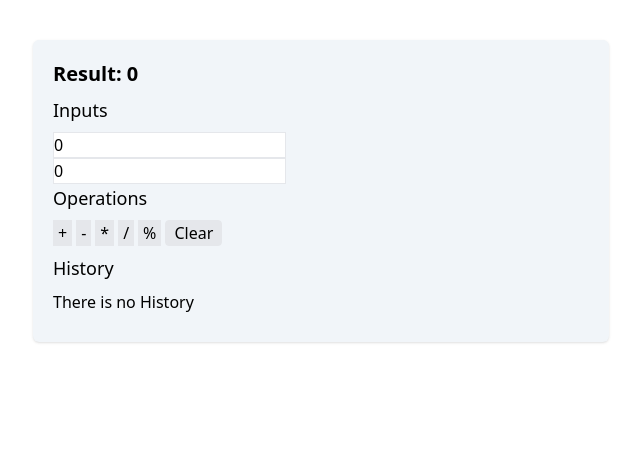
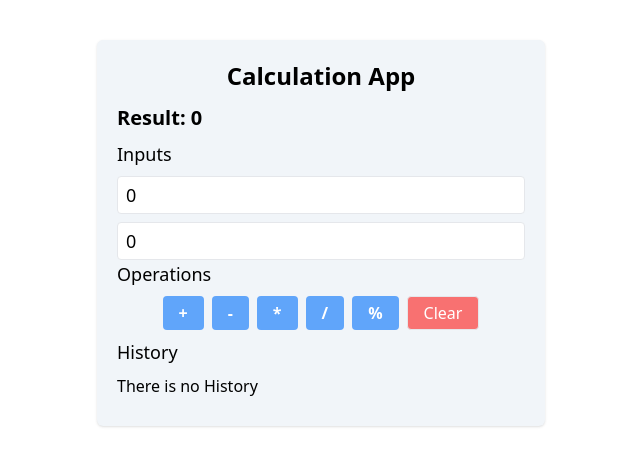
Before and after one commit to noyonalways/full-stack-army-course, a React (Vite) app in the folder frontend/react-demo/: page / in a window 1280 px wide. Shown: the top 466 px of the page, without its empty margins (319-959 px from the left). Built offline with nearby package versions, Linux system fonts and the light colour scheme.

Commit message:
feat: Convert calculation app into multiple component
- make component for operator button
- make component for history item
- make input field component

```diff
--- /dev/null
+++ b/frontend/react-demo/src/components/calculation-app/history-item/index.jsx
@@ -0,0 +1,56 @@
+import PropTypes from "prop-types";
+
+const HistoryItem = ({ historyItem, restoredHistory, handleRestoreBtn }) => {
+	return (
+		<li className="bg-slate-300 rounded p-2 space-y-1">
+			<div className="flex space-x-2">
+				<span className="font-medium">Operaiton:</span>
+				<div className="flex space-x-1">
+					<div className="flex items-center space-x-1">
+						<span>{historyItem.inputs.a}</span>
+						<span>{historyItem.operator}</span>
+						<span>{historyItem.inputs.b}</span>
+					</div>
+					<p className="flex space-x-1">
+						<span className="font-medium">Result:</span>
+						<span>{historyItem.result}</span>
+					</p>
+				</div>
+			</div>
+			<div className="flex items-center space-x-2">
+				<div className="space-x-2">
+					<span>{historyItem.date.toLocaleTimeString()}</span>
+					<span>{historyItem.date.toLocaleDateString()}</span>
+				</div>
+				<button
+					disabled={
+						restoredHistory !== null && restoredHistory.id === historyItem.id
+					}
+					onClick={() => handleRestoreBtn(historyItem)}
+					className={`px-3 bg-green-400 text-white rounded active:scale-95 disabled:bg-blue-400`}
+				>
+					Restore
+				</button>
+			</div>
+		</li>
+	);
+};
+
+HistoryItem.propTypes = {
+	historyItem: PropTypes.shape({
+		inputs: PropTypes.shape({
+			a: PropTypes.number.isRequired,
+			b: PropTypes.number.isRequired,
+		}).isRequired,
+		operator: PropTypes.string.isRequired,
+		result: PropTypes.number.isRequired,
+		date: PropTypes.instanceOf(Date).isRequired,
+		id: PropTypes.string.isRequired,
+	}).isRequired,
+	restoredHistory: PropTypes.shape({
+		id: PropTypes.string.isRequired,
+	}).isRequired,
+	handleRestoreBtn: PropTypes.func.isRequired,
+};
+
+export default HistoryItem;
--- a/frontend/react-demo/src/components/calculation-app/index.jsx
+++ b/frontend/react-demo/src/components/calculation-app/index.jsx
@@ -1,4 +1,7 @@
 import { useState } from "react";
+import OperatorButton from "./operator-button";
+import HistoryItem from "./history-item";
+import InputField from "./input-field";
 
 function* generateId() {
 	let id = 0;
@@ -21,6 +24,34 @@ const initialInputState = {
  * DONE: Render history
  * DONE: Restore the history
  */
+
+const operators = [
+	{
+		id: "001",
+		name: "Add",
+		symbol: "+",
+	},
+	{
+		id: "002",
+		name: "Minus",
+		symbol: "-",
+	},
+	{
+		id: "003",
+		name: "Multiply",
+		symbol: "*",
+	},
+	{
+		id: "004",
+		name: "Divide",
+		symbol: "/",
+	},
+	{
+		id: "005",
+		name: "Modulus",
+		symbol: "%",
+	},
+];
 
 const CalculationApp = () => {
 	const [inputState, setInputState] = useState({ ...initialInputState });
@@ -105,69 +136,44 @@ const CalculationApp = () => {
 	}; */
 
 	return (
-		<div className="max-w-xl mx-auto bg-slate-100 p-5 my-10 rounded-md shadow">
-			<h1 className="text-xl font-bold mb-2">Result: {result}</h1>
+		<div className="max-w-md mx-auto bg-slate-100 p-5 my-10 rounded-md shadow">
+			<h1 className="text-2xl font-bold text-center mb-3">Calculation App</h1>
+			<div>
+				<h1 className="text-xl font-semibold mb-2">Result: {result}</h1>
 				<div>
 					<p className="font-medium text-lg mb-2">Inputs</p>
-				<input
-					className="border block"
-					type="number"
+					<div className="space-y-2">
+						<InputField
+							type={"number"}
 							value={inputState.a}
-					name="a"
-					onChange={handleInputChange}
-					// onChange={handleFieldA}
-					// onChange={(e) => hangleInputFields("a", e.target.value)}
-					// onChange={(e) => hangleInputFields({ a: Number(e.target.value) })}
+							name={"a"}
+							handleInputChange={handleInputChange}
 						/>
-				<input
-					className="border block"
-					type="number"
+						<InputField
+							type={"number"}
 							value={inputState.b}
-					name="b"
-					onChange={handleInputChange}
-					// onChange={handleFieldB}
-					// onChange={(e) => hangleInputFields("b", e.target.value)}
-					// onChange={(e) => hangleInputFields({ b: Number(e.target.value) })}
+							name={"b"}
+							handleInputChange={handleInputChange}
 						/>
+					</div>
 				</div>
 				<div>
 					<p className="mb-2 text-lg font-medium">Operations</p>
+					<div className="space-x-2 flex justify-center">
+						{operators.map((operator) => (
+							<OperatorButton
+								handleArticmeticOps={handleArticmeticOps}
+								key={operator.id}
+								operator={operator}
+							/>
+						))}
 						<button
-					onClick={() => handleArticmeticOps("+")}
-					className="px-1 bg-gray-200 border mr-1 py-0"
-				>
-					+
-				</button>
-				<button
-					onClick={() => handleArticmeticOps("-")}
-					className="px-1 bg-gray-200 border mr-1 py-0"
-				>
-					-
-				</button>
-				<button
-					onClick={() => handleArticmeticOps("*")}
-					className="px-1 bg-gray-200 border mr-1 py-0"
-				>
-					*
-				</button>
-				<button
-					onClick={() => handleArticmeticOps("/")}
-					className="px-1 bg-gray-200 border mr-1 py-0"
-				>
-					/
-				</button>
-				<button
-					onClick={() => handleArticmeticOps("%")}
-					className="px-1 bg-gray-200 border mr-1 py-0"
-				>
-					%
-				</button>
-				<button
-					className="px-2 bg-gray-200 border mr-1 py-0 active:scale-95 rounded"
+							className="px-4 py-1 bg-red-400 hover:bg-red-500 text-white border active:scale-95 rounded"
 							onClick={handleClearOps}
 						>
 							Clear
 						</button>
+					</div>
 				</div>
 				<div>
 					<p className="my-2 text-lg font-medium">History</p>
@@ -176,44 +182,16 @@ const CalculationApp = () => {
 					) : (
 						<ul className="space-y-2">
 							{histories.map((historyItem) => (
-							<li
-								className="bg-slate-300 rounded p-2 space-y-1"
+								<HistoryItem
 									key={historyItem.id}
-							>
-								<div className="flex space-x-2">
-									<span className="font-medium">Operaiton:</span>
-									<div className="flex space-x-1">
-										<div className="flex items-center space-x-1">
-											<span>{historyItem.inputs.a}</span>
-											<span>{historyItem.operator}</span>
-											<span>{historyItem.inputs.b}</span>
-										</div>
-										<p className="flex space-x-1">
-											<span className="font-medium">Result:</span>
-											<span>{historyItem.result}</span>
-										</p>
-									</div>
-								</div>
-								<div className="flex items-center space-x-2">
-									<div className="space-x-2">
-										<span>{historyItem.date.toLocaleTimeString()}</span>
-										<span>{historyItem.date.toLocaleDateString()}</span>
-									</div>
-									<button
-										disabled={
-											restoredHistory !== null &&
-											restoredHistory.id === historyItem.id
-										}
-										onClick={() => handleRestoreBtn(historyItem)}
-										className={`px-3 bg-green-400 text-white rounded active:scale-95 disabled:bg-blue-400`}
-									>
-										Restore
-									</button>
-								</div>
-							</li>
+									historyItem={historyItem}
+									restoredHistory={restoredHistory}
+									handleRestoreBtn={handleRestoreBtn}
+								/>
 							))}
 						</ul>
 					)}
+				</div>
 			</div>
 		</div>
 	);
--- /dev/null
+++ b/frontend/react-demo/src/components/calculation-app/input-field/index.jsx
@@ -0,0 +1,25 @@
+import PropTypes from "prop-types";
+
+const InputField = ({ value, name, type, handleInputChange }) => {
+	return (
+		<input
+			className="border block px-2 py-1 text-lg rounded w-full"
+			type={type}
+			value={value}
+			name={name}
+			onChange={handleInputChange}
+			// onChange={handleFieldA}
+			// onChange={(e) => hangleInputFields("a", e.target.value)}
+			// onChange={(e) => hangleInputFields({ a: Number(e.target.value) })}
+		/>
+	);
+};
+
+InputField.propTypes = {
+	value: PropTypes.number.isRequired,
+	name: PropTypes.string.isRequired,
+	type: PropTypes.string.isRequired,
+	handleInputChange: PropTypes.func.isRequired,
+};
+
+export default InputField;
--- /dev/null
+++ b/frontend/react-demo/src/components/calculation-app/operator-button/index.jsx
@@ -0,0 +1,22 @@
+import PropTypes from "prop-types";
+
+const OperatorButton = ({ operator, handleArticmeticOps }) => {
+	return (
+		<button
+			type="button"
+			className="bg-blue-400 hover:bg-blue-500 text-white font-bold px-4 py-1 rounded active:scale-95 duration-150"
+			onClick={() => handleArticmeticOps(operator.symbol)}
+		>
+			{operator.symbol}
+		</button>
+	);
+};
+
+OperatorButton.propTypes = {
+	operator: PropTypes.shape({
+		symbol: PropTypes.string.isRequired,
+	}).isRequired,
+	handleArticmeticOps: PropTypes.func.isRequired,
+};
+
+export default OperatorButton;
```
Lines whose indentation alone changed are shown as unchanged.
